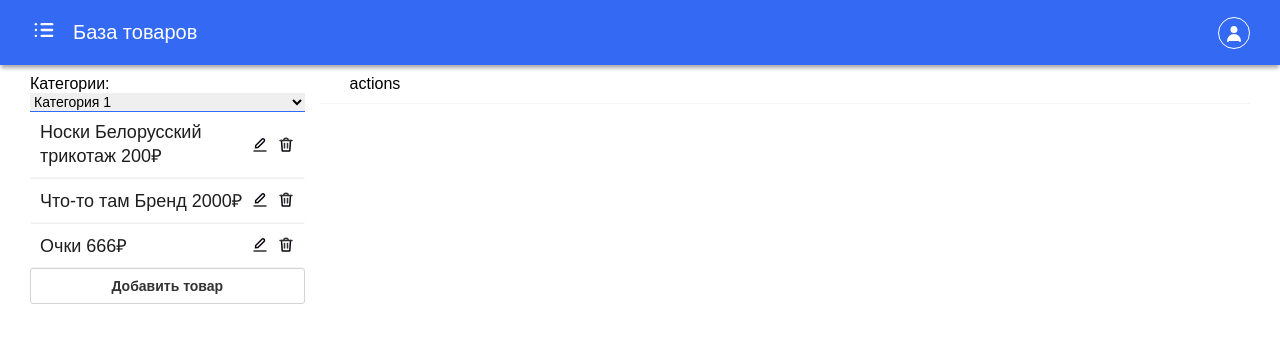
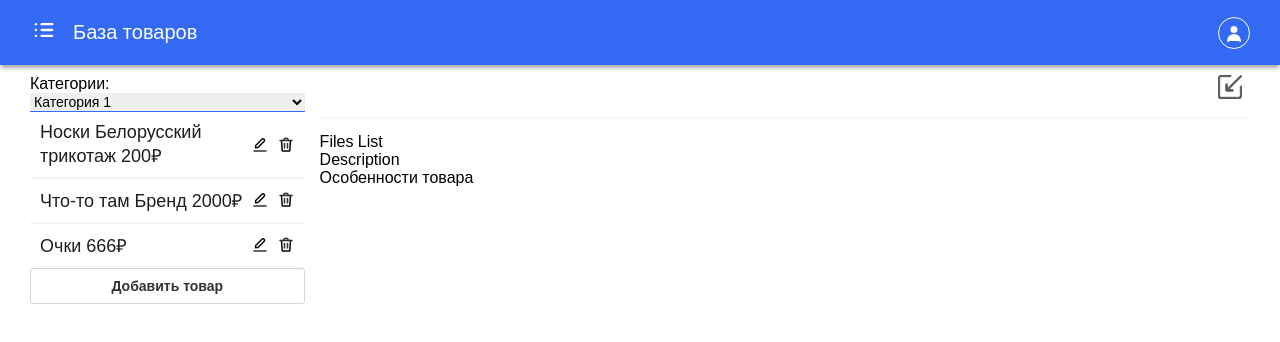
Before and after one commit to Lukanind/client, a React (Create React App) app: page /categories in a window 1280 px wide. Shown: the top 342 px of the page. Built offline with nearby package versions, Linux system fonts and the light colour scheme.

Commit message:
Икона на главной форме

```diff
--- a/src/assets/icons/UploadIcon.tsx
+++ b/src/assets/icons/UploadIcon.tsx
@@ -23,7 +23,7 @@ export const UploadIcon: FC<IconProps> = props => {
         <defs>
 
     </defs>
-        <g id="Page-1" stroke="none" stroke-width="1" fill="none" fill-rule="evenodd">
+        <g id="Page-1" stroke={color} stroke-width="1" fill={color} fill-rule="evenodd">
             <g id="Icon-Set" transform="translate(-258.000000, -933.000000)" fill={color}>
                 <path d="M269,944 C269.001,943.445 268.555,942.999 268,943 C267.445,943.001 267.001,943.445 267,944 L267,951 C267,951.555 267.445,952.001 268,952 L275,952 C275.555,951.999 275.999,951.556 276,951 C276.001,950.444 275.555,949.999 275,950 L270.509,950 L285.293,935.217 C285.684,934.826 285.684,934.192 285.293,933.802 C284.902,933.412 284.269,933.412 283.879,933.802 L269,948.681 L269,944 L269,944 Z M284,946 L284,957 C284,958.087 283.086,959 282,959 L261.935,959.033 C260.848,959.033 259.967,958.152 259.967,957.065 L260,937 C260,935.913 260.914,935 262,935 L273,935 L273,933 L262,933 C259.827,933 258,935.221 258,937.394 L258,957.065 C258,959.238 259.762,961 261.935,961 L281.606,961 C283.779,961 286,959.173 286,957 L286,946 L284,946 L284,946 Z" id="input">
 
--- a/src/pages/category/CategoriesPage.tsx
+++ b/src/pages/category/CategoriesPage.tsx
@@ -4,6 +4,7 @@ import './categoryPageStyles.scss';
 import { Button, Dialog, DropDown, ProductsList, TextField } from "../../components";
 import { Category, Product } from "../../types/models";
 import { DropDownItem } from "../../components/dropDown/DropDownProps";
+import { UploadIcon } from "../../assets/icons";
 
 const fakeProductsData = [
     {id: 1, name: 'Носки', brand: 'Белорусский трикотаж', price: 200},
@@ -123,6 +124,10 @@ export const CategoriesPage: FC = () => {
         setSelectedCategoryId(_id);
     }
 
+    const uploadFileHandler = () => {
+
+    }
+
     return (
         <Layout >
             <Dialog title={prodActionMode !== 'edit' ? 'Добавить товар' : 'Изменить товар'}
@@ -161,8 +166,17 @@ export const CategoriesPage: FC = () => {
                             </div>
                         </div>
 
+                        <div className="cat-page__product-info-actions">
+                            <UploadIcon onClick={uploadFileHandler}/>
+                        </div>
+                    </div>
+                    <div>
                         <div>
-                            actions
+                            Files List
+                        </div>
+                        <div>
+                            <div>Description</div>
+                            <div>Особенности товара</div>
                         </div>
                     </div>
                 </div>
--- a/src/pages/category/categoryPageStyles.scss
+++ b/src/pages/category/categoryPageStyles.scss
@@ -54,4 +54,15 @@
         display: flex;
         gap: 30px;
     }
+
+    &__product-info-actions {
+        min-height: 32px;
+        min-width: 32px;
+        margin-left: auto;
+
+        & svg {
+            cursor: pointer;
+            opacity: 0.8;
+        }
+    }
 }
```
